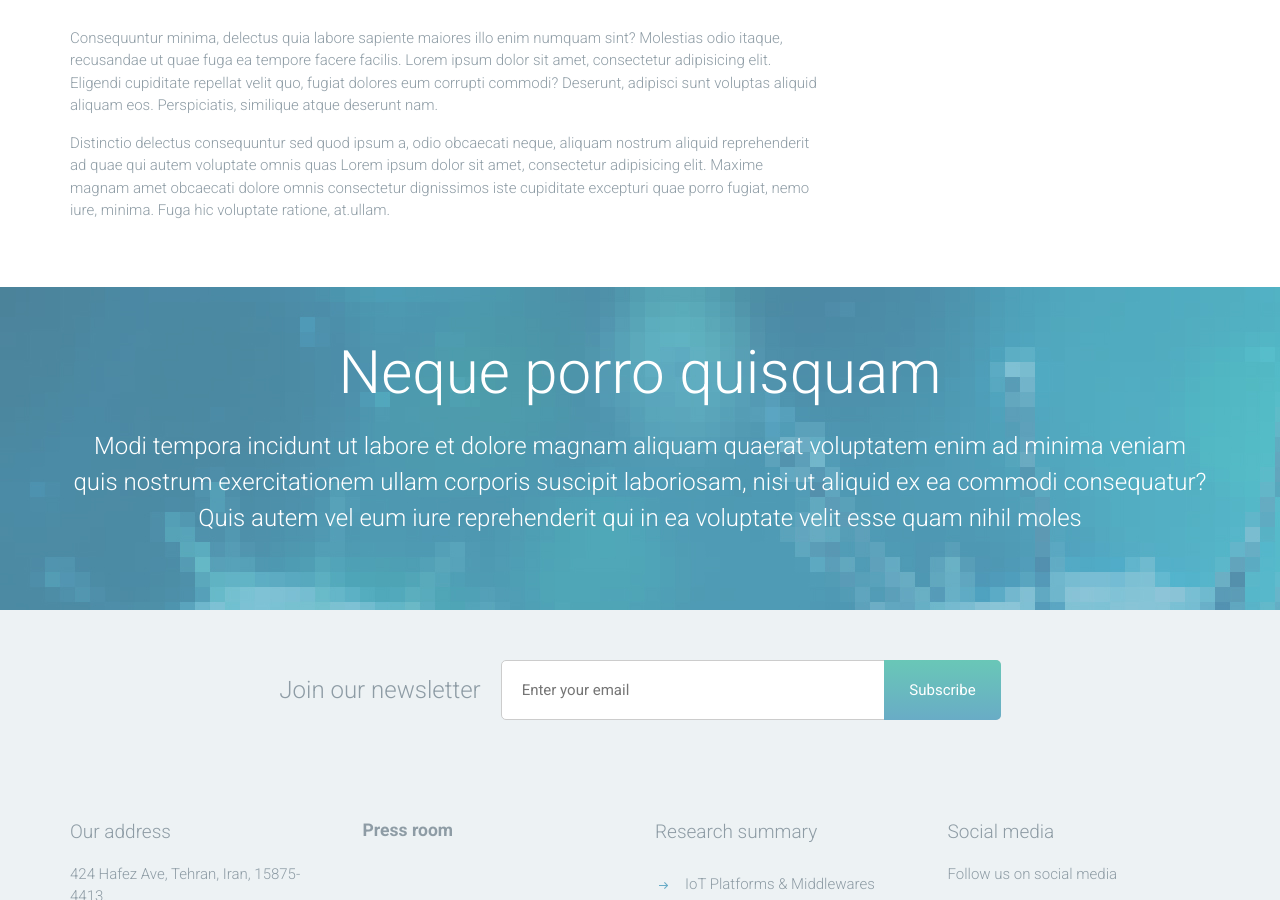
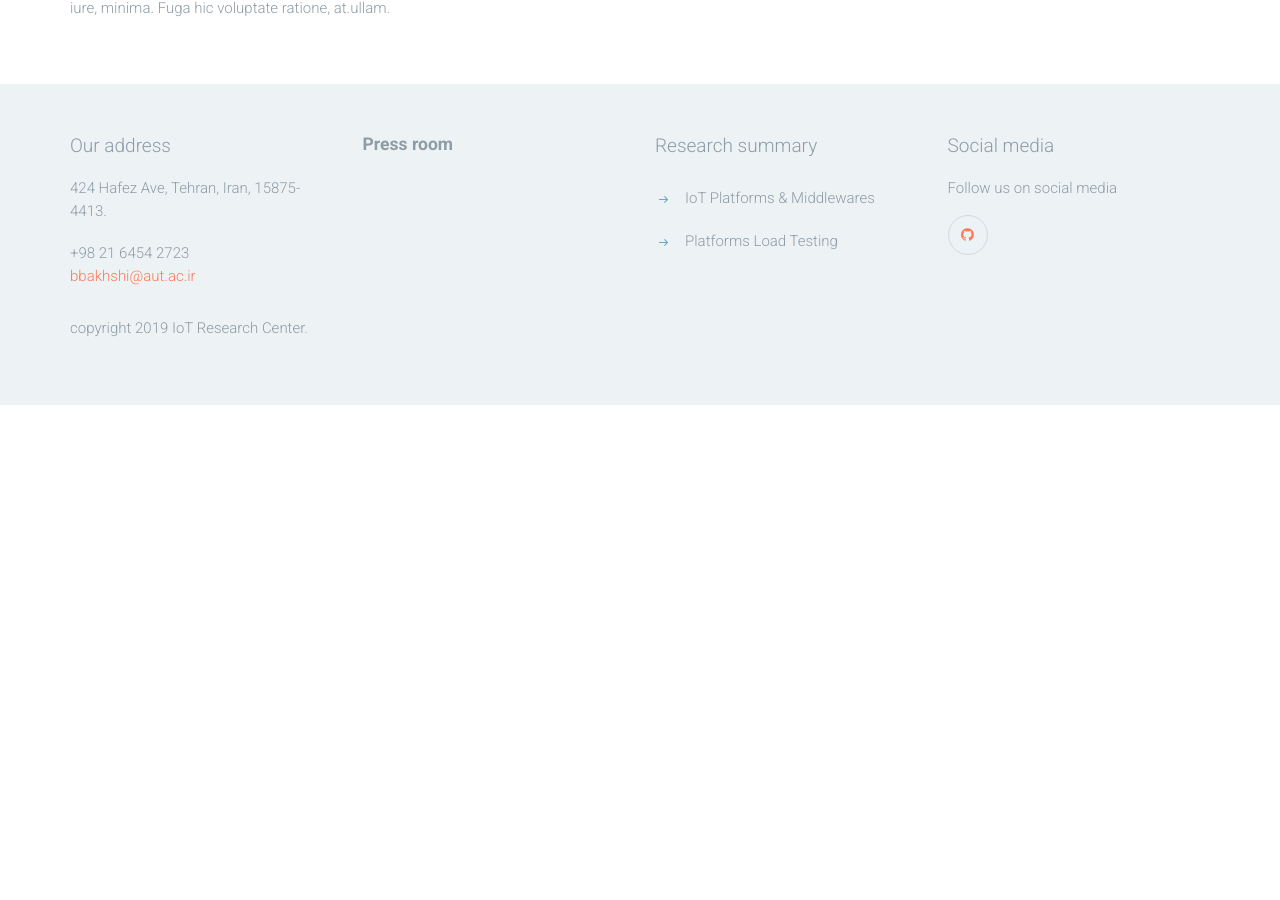
Before and after one commit to aiotrc/aiotrc.github.io, a Jekyll site: the page built from index.html, in a window 1280 px wide and 900 px high, scrolled down 2000 px. Built offline with Jekyll 4.4.1, drawn with Linux system fonts in a browser that asks for light colours; after the commit the page ends 2405 px from its top, so only the background shows below that.

Commit message:
Completes welcome page.

```diff
--- a/index.html
+++ b/index.html
@@ -2,10 +2,10 @@
 layout: default
 ---
 
-<div class="site-content" xmlns="http://www.w3.org/1999/html">
-  <header class="site-header collapsed-nav" data-bg-image="">
+<div class="site-content">
+  <header class="site-header collapsed-nav">
     <div class="container">
-      <div class="header-bar">
+      <div class="header-bar" data-bg-color="rgba(255, 255, 255, 0.8)">
         <a href="index.html" class="branding">
           <img src="images/logo.png" alt="Amirkabir University of Technology IoT Laboratory" class="logo">
           <div class="logo-type">
@@ -38,11 +38,11 @@ layout: default
     <ul class="slides">
       {% for image in image_files %}
         {% if image.basename contains "slider" %}
-          <li data-bg-image="{{image.path | relative_path}}">
+          <li data-bg-image="{{ image.path | relative_path }}">
             <div class="container">
               <div class="slide-content">
                 <h2 class="slide-title">Amirkabir University of Technology <br/> IoT Research Center</h2>
-                <a href="about.html" class="button">About us</a>
+                <a href="about.html" class="button" data-bg-color="rgba(255, 255, 255, 0.8)">About us</a>
               </div>
             </div>
           </li>
@@ -50,7 +50,7 @@ layout: default
       {% endfor %}
     </ul>
   </div>
-  `
+
   <main class="main-content">
     <div class="fullwidth-block">
       <div class="container">
@@ -59,10 +59,10 @@ layout: default
           {% for group in site.data.groups %}
             <div class="col-md-3 col-sm-6">
               <div class="feature">
-                <img src="images/{{group.icon | relative_path}}" alt="-" class="feature-image">
-                <h2 class="feature-title">{{group.name}}</h2>
-                <p>{{group.desc}}</p>
-                <a href="{{ group.link | relative_url }}" class="button">Learn more</a>
+                <img src="{{ group.icon }}" alt="{{ group.name }}" class="feature-image" width="120px">
+                <h2 class="feature-title">{{ group.name }}</h2>
+                <p>{{ group.desc }}</p>
+                <a href="{{ group.link }}" class="button">Learn more</a>
               </div>
             </div>
           {% endfor %}
@@ -109,25 +109,5 @@ layout: default
         </div>
       </div>
     </div>
-
-    <div class="fullwidth-block cta" data-bg-image="images/cta-bg.jpg">
-      <div class="container">
-        <h2 class="cta-title">Neque porro quisquam</h2>
-        <p>Modi tempora incidunt ut labore et dolore magnam aliquam quaerat voluptatem enim ad minima veniam quis nostrum exercitationem ullam corporis suscipit laboriosam, nisi ut aliquid ex ea commodi consequatur? Quis autem vel eum iure reprehenderit qui in ea voluptate velit esse quam nihil moles</p>
-        <!--<a href="#" class="button">See details</a>-->
-      </div>
-    </div>
-
-    <div class="fullwidth-block" data-bg-color="#edf2f4">
-      <div class="container">
-        <div class="subscribe-form">
-          <h2>Join our newsletter</h2>
-          <form action="#">
-            <input type="text" placeholder="Enter your email">
-            <input type="submit" value="Subscribe">
-          </form>
-        </div>
-      </div>
-    </div>
-
   </main> <!-- .main-content -->
+</div>
```
